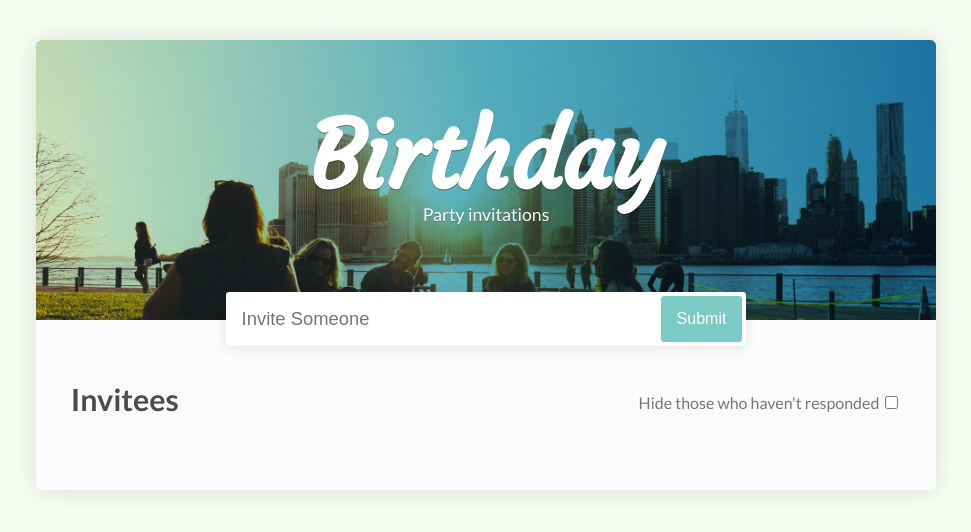
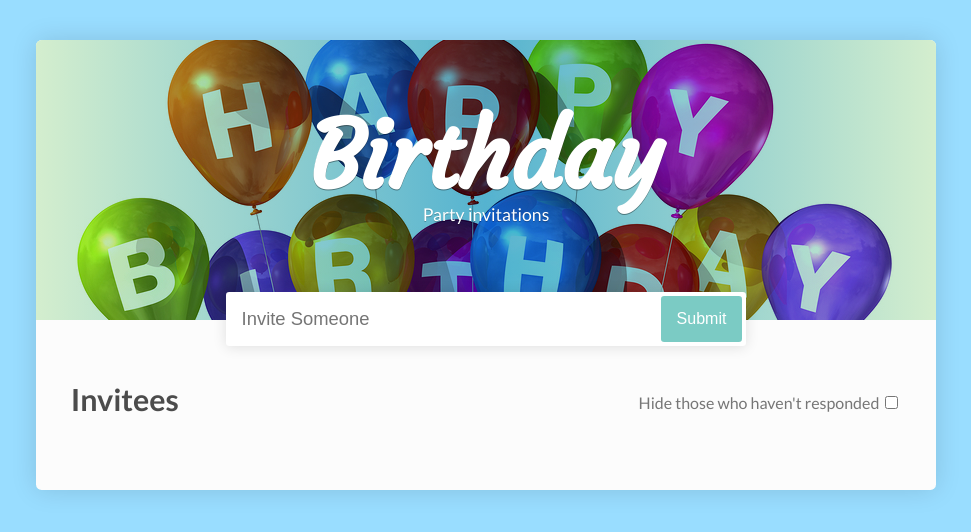
Before and after one commit to DenyD/Aplikacja-RSVP-JS, a plain HTML site: page index.html in a window 1280 px wide. Shown: the whole page, without its empty margins (154-1125 px from the left). Drawn offline with Linux system fonts and the light colour scheme.

Commit message:
changed header foto and backgr color

```diff
--- a/css/style.css
+++ b/css/style.css
@@ -8,7 +8,7 @@
 body {
   font-family: 'Lato', sans-serif;
   color: #4c4c4c;
-  background: #f8fdf3;
+  background: #99ddff;
 }
 h1,
 p,
@@ -69,8 +69,8 @@ button {
 }
 header {
   text-align: center;
-  background: linear-gradient(90deg, #d4eece, #55b3d0, #1e7eb7),
-              url('../images/header-bg.jpg') no-repeat;
+  background: linear-gradient(90deg, #d4eece, #55b3d0, #d4eece),
+              url('../images/header.jpg') no-repeat;
               background-blend-mode: multiply;
               background-size: cover;
 }
```
Also changed, not shown: images/header-bg.jpg (deleted), images/header.jpg (added).
